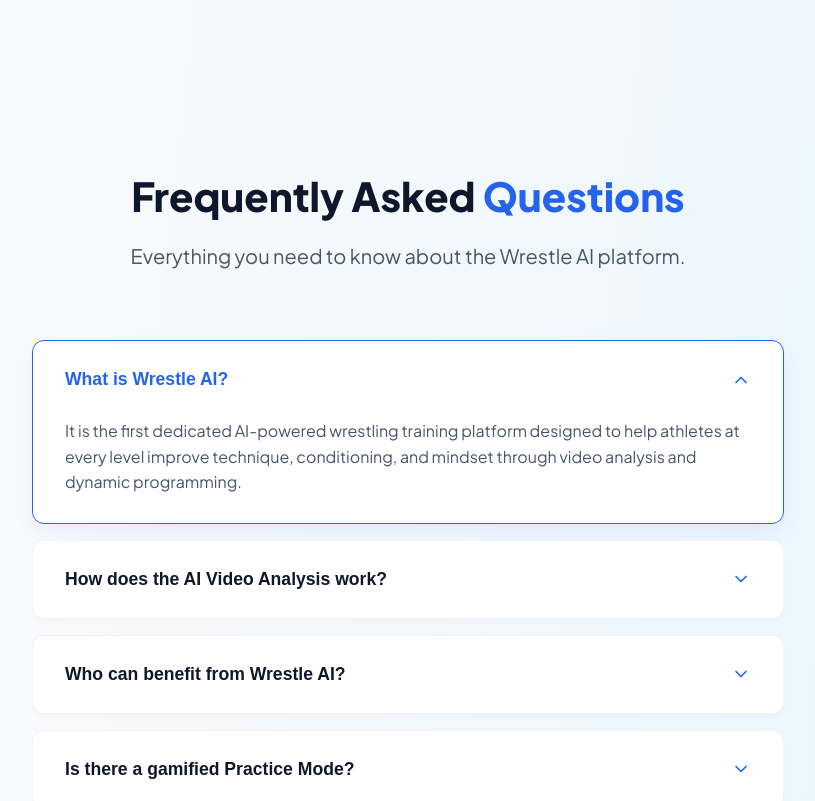
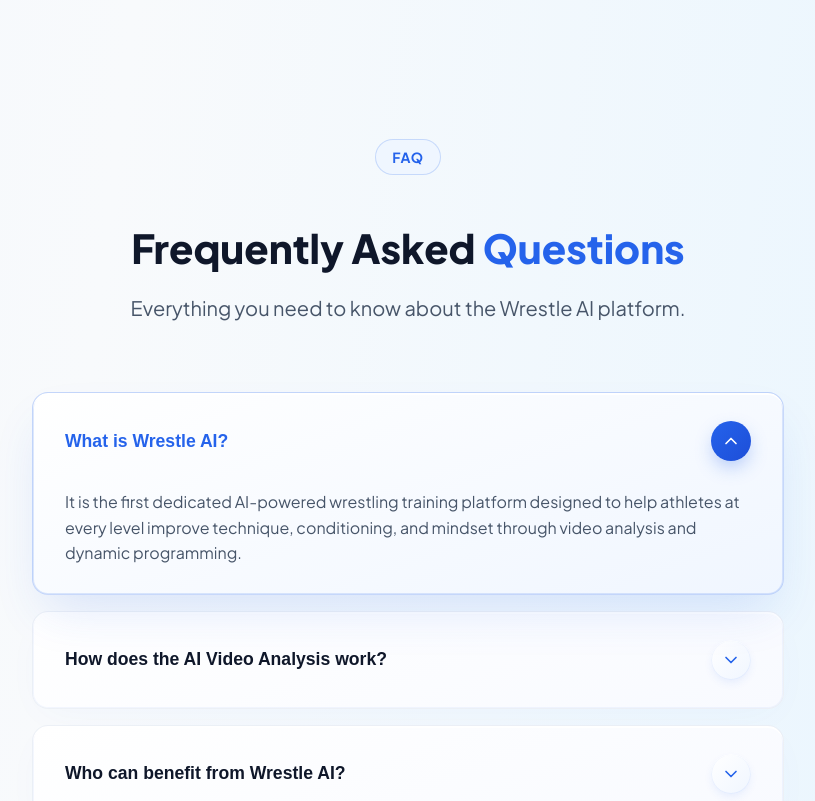
Before and after one commit to draftworks-repos/wrestleAI, a React (Vite) app: page / in a window 1280 px wide. Shown: the part 7620-8421 px from the top of the page, without its empty margins (232-1047 px from the left). Built offline with nearby package versions, Linux system fonts and the light colour scheme.

Commit message:
faw updated

```diff
--- a/components/Faq.tsx
+++ b/components/Faq.tsx
@@ -46,6 +46,7 @@
     <section className="faq-section">
       <div className="faq-container">
         <div className="faq-header">
+          <span className="section-label">FAQ</span>
           <h2 className="faq-title">
             Frequently Asked{" "}
             <span className="text-brand-primary">Questions</span>
--- a/styles/Faq.css
+++ b/styles/Faq.css
@@ -53,25 +53,40 @@
 }
 
 .faq-item {
-  background: white;
-  border: 1px solid rgba(0, 0, 0, 0.05); /* Faint structural border */
-  border-radius: var(--radius-xl);
+  background: linear-gradient(160deg, #ffffff 0%, #f8faff 100%);
+  border-radius: var(--radius-2xl);
   overflow: hidden;
-  box-shadow: 0 4px 6px -1px rgba(0, 0, 0, 0.02);
-  transition: all 0.3s ease;
+  box-shadow:
+    0 10px 40px -10px rgba(37, 99, 235, 0.04),
+    inset 0 2px 0 0 rgba(255, 255, 255, 1),
+    inset 0 0 0 1px rgba(37, 99, 235, 0.05);
+  border: 1px solid rgba(226, 232, 240, 0.6);
+  transition: all 0.4s cubic-bezier(0.16, 1, 0.3, 1);
+  position: relative;
+  z-index: 1;
 }
 
 /* Hover effect for unopened items */
 .faq-item:hover:not(.is-open) {
-  border-color: rgba(37, 99, 235, 0.2);
-  transform: translateY(-2px);
-  box-shadow: 0 10px 15px -3px rgba(37, 99, 235, 0.05);
+  transform: translateY(-4px);
+  box-shadow:
+    0 15px 40px -10px rgba(37, 99, 235, 0.1),
+    inset 0 2px 0 0 rgba(255, 255, 255, 1),
+    inset 0 0 0 1px rgba(37, 99, 235, 0.08);
+  border-color: rgba(37, 99, 235, 0.15);
+  background: linear-gradient(160deg, #ffffff 0%, #f0f6ff 100%);
+  z-index: 2;
 }
 
 /* Active Open State */
 .faq-item.is-open {
-  border-color: var(--color-brand-primary);
-  box-shadow: 0 10px 25px -5px rgba(37, 99, 235, 0.1);
+  box-shadow:
+    0 25px 50px -12px rgba(37, 99, 235, 0.15),
+    inset 0 2px 0 0 rgba(255, 255, 255, 1),
+    inset 0 0 0 1px rgba(37, 99, 235, 0.15);
+  border-color: rgba(37, 99, 235, 0.25);
+  background: linear-gradient(160deg, #ffffff 0%, #f0f6ff 100%);
+  z-index: 3;
 }
 
 /* -------------------------------------------------------------
@@ -111,11 +126,35 @@
 /* Chevron Icon */
 .faq-icon-wrapper {
   color: var(--color-brand-primary);
+  background: linear-gradient(
+    135deg,
+    rgba(255, 255, 255, 1) 0%,
+    rgba(240, 246, 255, 1) 100%
+  );
+  width: 2.5rem;
+  height: 2.5rem;
+  border-radius: 50%;
   display: flex;
   align-items: center;
   justify-content: center;
   flex-shrink: 0;
-  transition: transform 0.4s cubic-bezier(0.25, 1, 0.5, 1);
+  box-shadow:
+    0 4px 10px -2px rgba(37, 99, 235, 0.1),
+    inset 0 1px 1px rgba(255, 255, 255, 1),
+    inset 0 0 0 1px rgba(37, 99, 235, 0.08);
+  transition: all 0.4s cubic-bezier(0.25, 1, 0.5, 1);
+  position: relative;
+}
+
+.faq-item:hover:not(.is-open) .faq-icon-wrapper {
+  transform: scale(1.05);
+  box-shadow: 0 6px 15px -2px rgba(37, 99, 235, 0.2);
+}
+
+.faq-item.is-open .faq-icon-wrapper {
+  color: white;
+  background: linear-gradient(135deg, var(--color-brand-primary), #1d4ed8);
+  box-shadow: 0 8px 20px -4px rgba(37, 99, 235, 0.4);
 }
 
 .faq-chevron {
```
